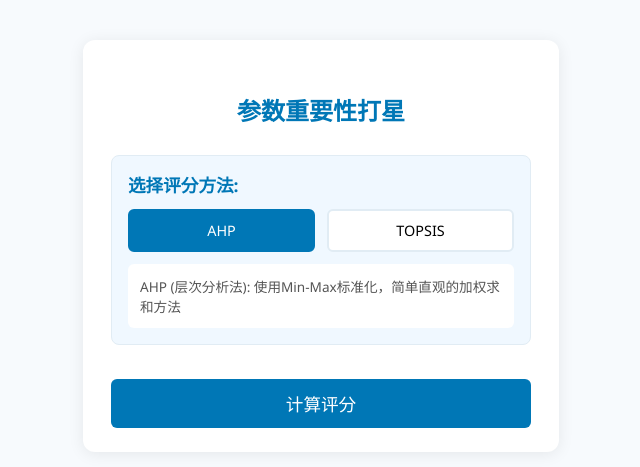
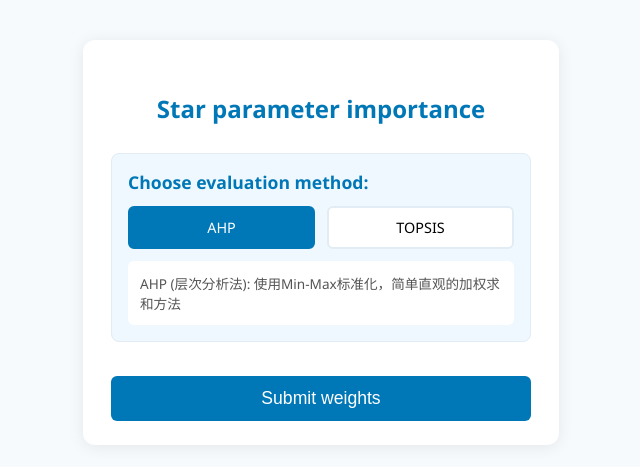
Before and after one commit to yinvvvv/drone-selection, a Flask app: page /weights in a window 1280 px wide. Shown: the top 467 px of the page, without its empty margins (319-959 px from the left). Run offline with Flask 2, Linux system fonts and the light colour scheme.

Commit message:
change display language to English

```diff
--- a/drone-selection/templates/weights.html
+++ b/drone-selection/templates/weights.html
@@ -276,13 +276,13 @@
 
         function displaySingleResult(result, method){
             let tableHtml = `
-            <h3>${method.toUpperCase()} 方法评分结果</h3>
+            <h3>${method.toUpperCase()} Result_table</h3>
             <table class="result-table">
                 <thead>
                     <tr>
-                        <th>排名</th>
-                        <th>无人机ID</th>
-                        <th>评分</th>
+                        <th>Rank</th>
+                        <th>Drone ID</th>
+                        <th>Score</th>
                     </tr>
                 </thead>
                 <tbody>`;
@@ -321,11 +321,11 @@
 </head>
 <body>
     <div class="container">
-        <h2>参数重要性打星</h2>
+        <h2>Star parameter importance</h2>
 
         <!-- 方法选择区域 -->
         <div class="method-selection">
-            <h3>选择评分方法:</h3>
+            <h3>Choose evaluation method:</h3>
             <div class="method-options">
                 <div class="method-option">
                     <input type="radio" id="ahp" name="method" value="ahp" onchange="updateMethodDescription()">
@@ -347,7 +347,7 @@
 
         <form onsubmit="event.preventDefault();submitWeights();">
             <div id="weights"></div>
-            <button type="submit" class="btn-submit">计算评分</button>
+            <button type="submit" class="btn-submit">Submit weights</button>
         </form>
 
         <!-- 结果显示区域 -->
```
